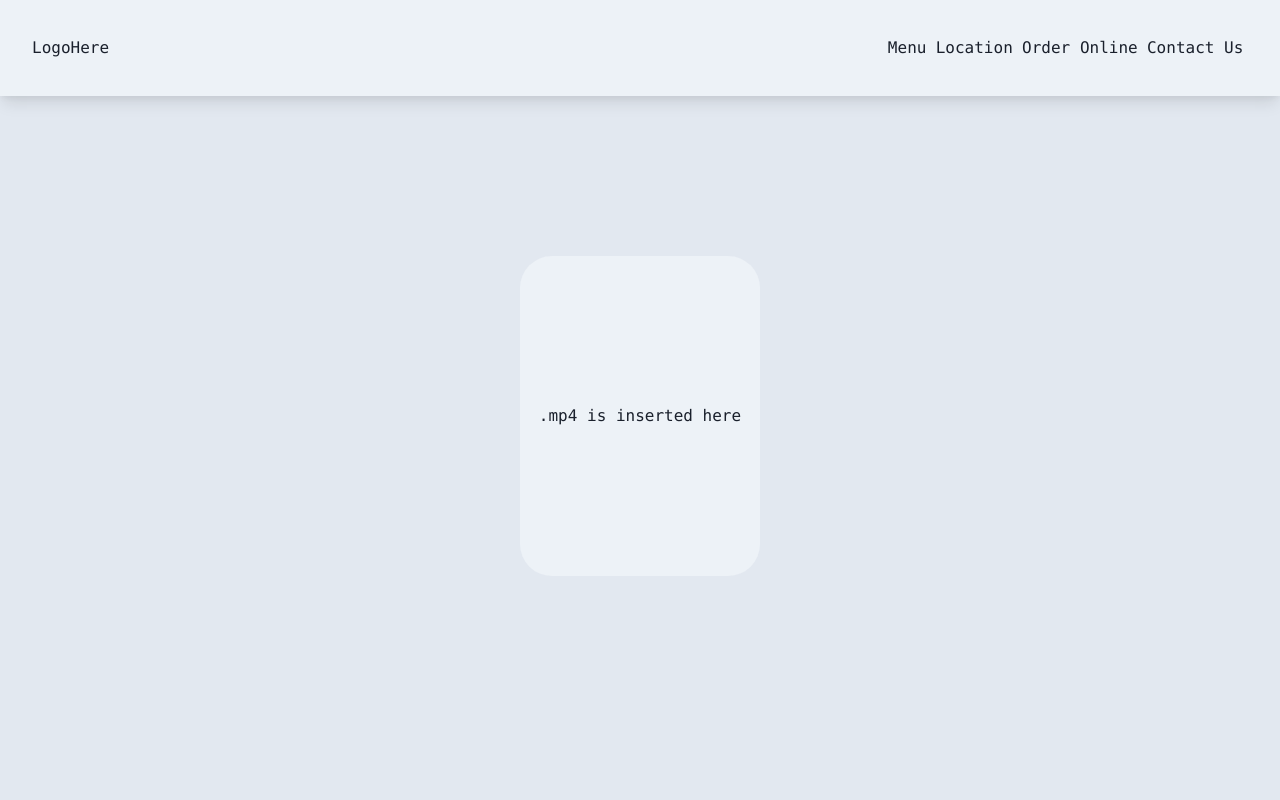
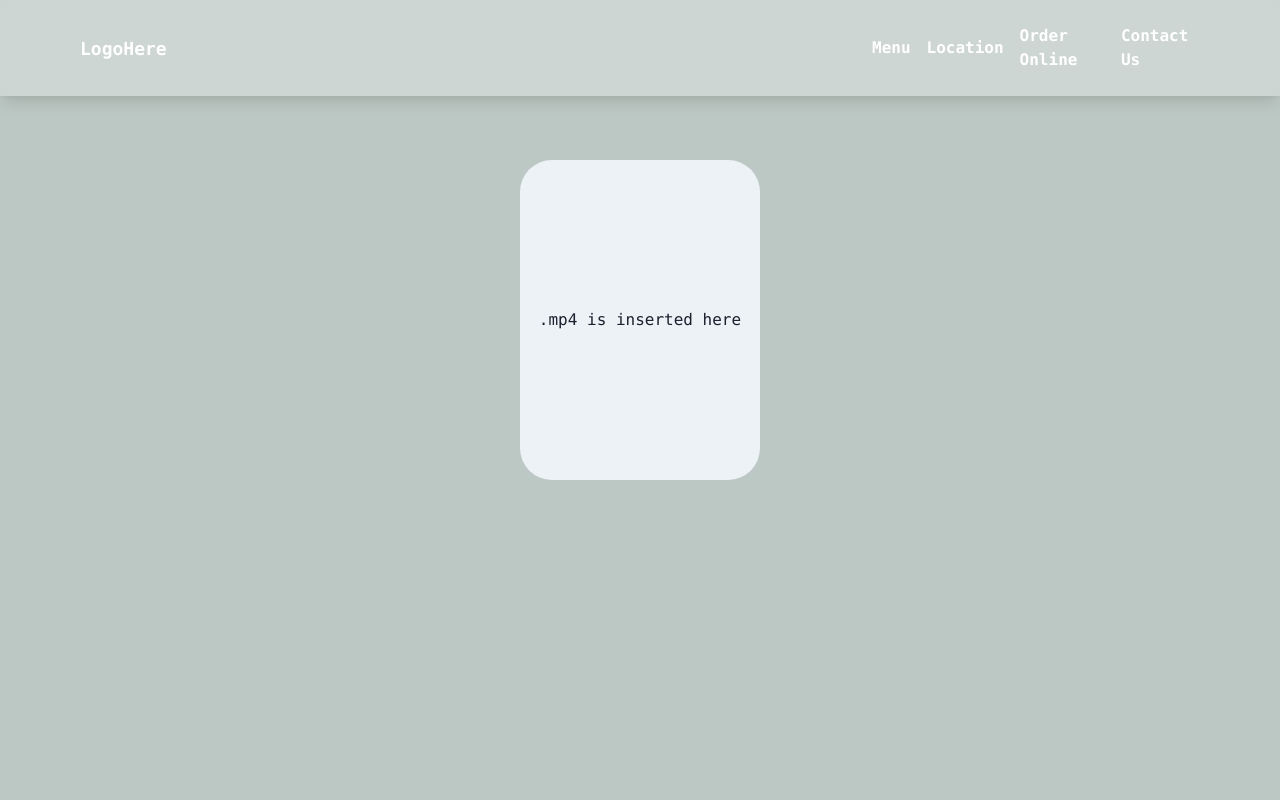
Before and after one commit to Techsip-CAP805/drinkwise, a Next.js app: page / in a window 1280 px wide. Shown: the top 800 px of the page. Built offline with nearby package versions, Linux system fonts and the light colour scheme.

Commit message:
style tuning

```diff
--- a/components/Navbar.js
+++ /dev/null
@@ -1,49 +0,0 @@
-import React from 'react';
-import { Box, HStack, Link, Spacer, Flex, Center, IconButton, VStack, useDisclosure } from '@chakra-ui/react';
-import { HamburgerIcon, CloseIcon } from '@chakra-ui/icons';
-
-const Navbar = () => {
-  const { isOpen, onOpen, onClose } = useDisclosure();
-
-  return (
-    <Box bg='gray.100' w='100%' h={24} boxShadow='lg'>
-      <Flex direction='row' justify='space-between' align='center' w='100%' h='100%' px={8}>
-        <Link>LogoHere</Link>
-        <Spacer display={{ base: 'none', md: 'block' }} />
-        <Flex direction='row' width='30%' justify='space-around' align='center' h='100%' display={{ base: 'none', lg: 'flex' }}>
-          <Link href='/menu'>Menu</Link>
-          <Link href='/location'>Location</Link>
-          <Link href='/order'>Order Online</Link>
-          <Link href='/contact'>Contact Us</Link>
-        </Flex>
-        <IconButton
-          aria-label={isOpen ? 'Close menu' : 'Open menu'}
-          icon={isOpen ? <CloseIcon /> : <HamburgerIcon />}
-          display={{ md: 'flex', lg: 'none' }}
-          onClick={isOpen ? onClose : onOpen}
-        />
-      </Flex>
-      {isOpen && (
-        <VStack
-          display={{ base: 'flex', md: 'none' }}
-          position='absolute'
-          top={24}
-          left={0}
-          width='100%'
-          bg='gray.100'
-          boxShadow='lg'
-          zIndex={10}
-          spacing={4}
-          p={4}
-        >
-          <Link href='/menu' onClick={onClose}>Menu</Link>
-          <Link href='/location' onClick={onClose}>Location</Link>
-          <Link href='/order' onClick={onClose}>Order Online</Link>
-          <Link href='/contact' onClick={onClose}>Contact Us</Link>
-        </VStack>
-      )}
-    </Box>
-  );
-};
-
-export default Navbar;
--- a/package.json
+++ b/package.json
@@ -15,7 +15,7 @@
     "@emotion/react": "^11.11.4",
     "@emotion/styled": "^11.11.5",
     "framer-motion": "^11.2.11",
-    "next": "^13.5.6",
+    "next": "^14.2.4",
     "react": "^18.3.1",
     "react-dom": "^18.3.1"
   },
--- /dev/null
+++ b/src/components/Navbar.js
@@ -0,0 +1,79 @@
+import React from 'react';
+import { Box, Link, Spacer, Flex, IconButton, VStack, useDisclosure, useColorModeValue, Text } from '@chakra-ui/react';
+import { HamburgerIcon, CloseIcon } from '@chakra-ui/icons';
+
+const Navbar = () => {
+  const { isOpen, onOpen, onClose } = useDisclosure();
+
+  return (
+    <Box
+      w='100%'
+      h={24}
+      boxShadow='lg'
+      color='white'
+      display='flex'
+      bg={useColorModeValue('#ffffff40', '#20202380')}
+      backdropFilter='auto'
+      backdropBlur='8px'
+      position='fixed'
+      flexWrap='wrap'
+      zIndex={1}
+    >
+      <Flex
+        direction='row'
+        justify='space-between'
+        align='center'
+        w='100%'
+        h='100%'
+        px={{ base: 4, md: 20 }}
+        wrap='wrap'
+      >
+        <Link><Text as='b' fontSize='lg'>LogoHere</Text></Link>
+        <Spacer display={{ base: 'none', lg: 'block' }} />
+        <Flex
+          direction='row'
+          justify='space-around'
+          align='center'
+          h='100%'
+          w='30%'
+          display={{ base: 'none', lg: 'flex' }}
+          spacing={4}
+        >
+          <Link href='/menu' mx={2}><Text as='b' fontSize='md'>Menu</Text></Link>
+          <Link href='/location' mx={2}><Text as='b' fontSize='md'>Location</Text></Link>
+          <Link href='/order' mx={2}><Text as='b' fontSize='md'>Order Online</Text></Link>
+          <Link href='/contact' mx={2}><Text as='b' fontSize='md'>Contact Us</Text></Link>
+        </Flex>
+        <IconButton
+          aria-label={isOpen ? 'Close menu' : 'Open menu'}
+          icon={isOpen ? <CloseIcon /> : <HamburgerIcon />}
+          display={{ base: 'flex', lg: 'none' }}
+          onClick={isOpen ? onClose : onOpen}
+          size='lg'
+          height={12}
+        />
+      </Flex>
+      {isOpen && (
+        <VStack
+          display={{ base: 'flex', lg: 'none' }}
+          position='absolute'
+          top={24}
+          left={0}
+          width='100%'
+          bg='#c9d3cf'
+          boxShadow='lg'
+          zIndex={10}
+          spacing={4}
+          p={4}
+        >
+          <Link href='/menu' onClick={onClose} py={3}><Text as='b' fontSize='md'>Menu</Text></Link>
+          <Link href='/location' onClick={onClose} py={3}><Text as='b' fontSize='md'>Location</Text></Link>
+          <Link href='/order' onClick={onClose} py={3}><Text as='b' fontSize='md'>Order Online</Text></Link>
+          <Link href='/contact' onClick={onClose} py={3}><Text as='b' fontSize='md'>Contact Us</Text></Link>
+        </VStack>
+      )}
+    </Box>
+  );
+};
+
+export default Navbar;
--- a/src/pages/index.js
+++ b/src/pages/index.js
@@ -1,19 +1,17 @@
 import React, {useState, useContext} from 'react';
 import {DrinkContext} from '../../context/drinkContext';
 import {Box, Container, Text, Flex, Center} from '@chakra-ui/react';
-import Navbar from '../../components/Navbar';
-import Footer from '../../components/Footer';
+import Navbar from '../components/Navbar';
+import Footer from '../components/Footer';
 import Link from 'next/link'
 
 const Home = () => {
 
   const {locations, setLocations} = useContext(DrinkContext)
 
-
-
   //main page
   return (
-    <Box bg='gray.200'>
+    <Box bg='#bcc8c3'>
       <Navbar/>
       <Container w='100vw' h='100vh' maxH='100vh' maxW='7xl'>
       <Flex direction='row'  w='100%' h='100%' justify='center' align='center' pb={40}>
```
Also changed, not shown: src/components/Footer.js (renamed from components/Footer.js), 1 other file (tests, documents, lock files or other folders).
